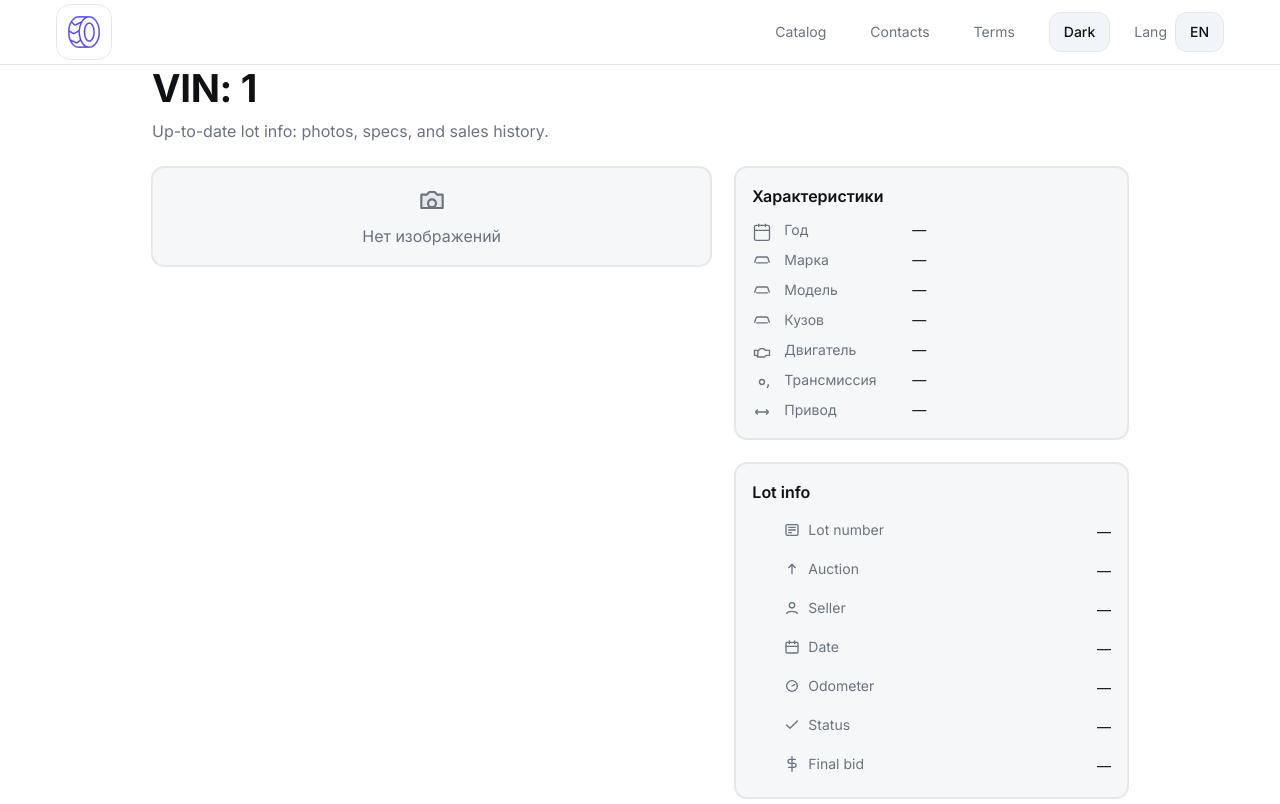
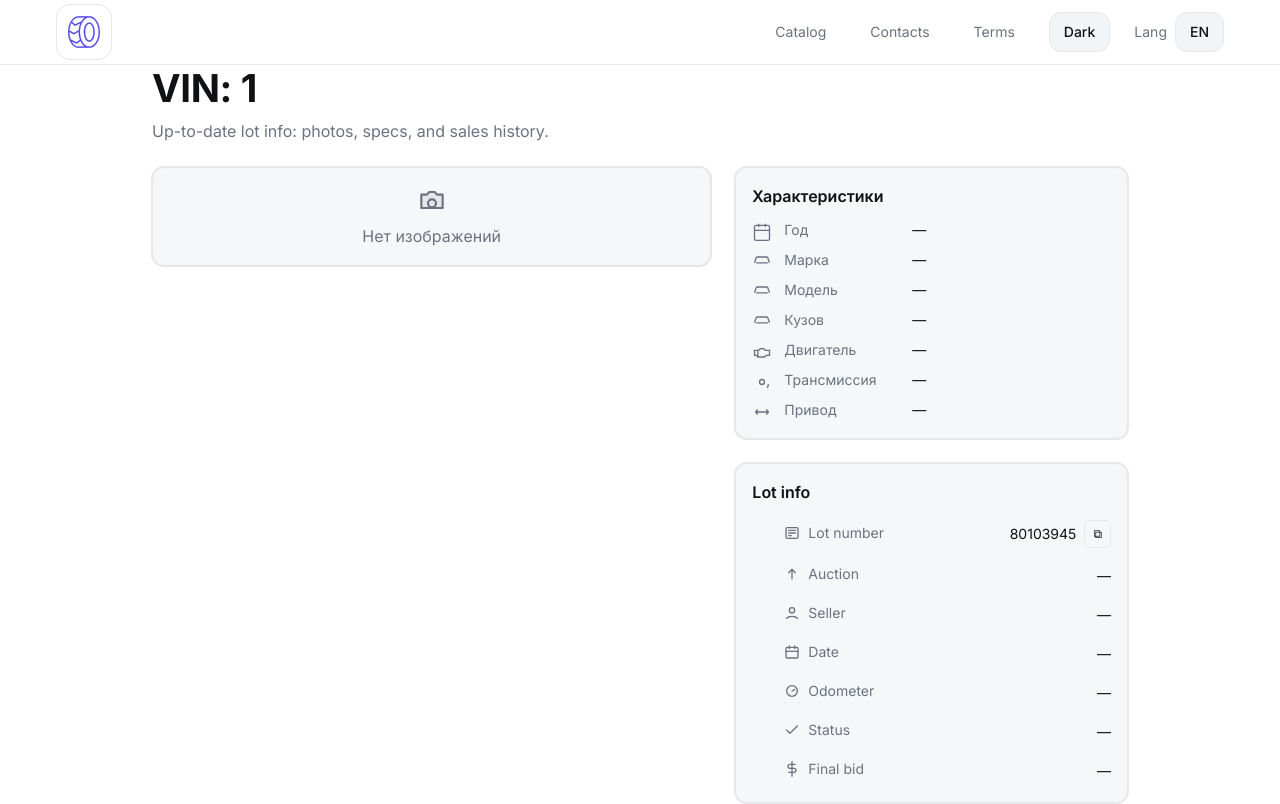
Before and after one commit to KestutisTreciokas/vinops, a Next.js app in the folder frontend/: page /1/vin/1 in a window 1280 px wide. Shown: the top 804 px of the page. Built offline with nearby package versions, Linux system fonts and the light colour scheme.

Commit message:
vin: show Copy button via lotNumber fallback from history

```diff
--- a/frontend/src/app/[lang]/vin/[vin]/page.tsx
+++ b/frontend/src/app/[lang]/vin/[vin]/page.tsx
@@ -26,7 +26,7 @@ export default function VinPage({ params }: { params: { lang: 'ru'|'en', vin: st
         {/* Правая колонка: характеристики и инфо по лоту */}
         <div className="lg:col-span-5 space-y-6">
           <Specs lang={lang} data={data} />
-          <LotInfo lang={lang} data={data} />
+          <LotInfo history={data.history} lang={lang} data={data} />
         </div>
 
         {/* Ниже — история продаж на всю ширину */}
--- a/frontend/src/components/vin2/LotInfo.tsx
+++ b/frontend/src/components/vin2/LotInfo.tsx
@@ -4,13 +4,13 @@ import Row from './_Row'
 import CopyButton from '@/components/common/CopyButton'
 import { formatDateISO, formatMiles, formatUsd } from '@/lib/format'
 
-export default function LotInfo({ lot, lang='ru' }:{
-  lot: any; lang?: 'ru'|'en'
+export default function LotInfo({ lot, history, lang='ru' }:{
+  lot: any; history?: any[]; lang?: 'ru'|'en'
 }) {
   const t = (ru: string, en: string) => (lang === 'ru' ? ru : en)
 
+  // маленькие монохромные иконки (inline SVG)
   const stroke = { stroke: 'currentColor', strokeWidth: 2, fill: 'none', strokeLinecap: 'round' as const, strokeLinejoin: 'round' as const }
-
   const I = {
     num:    (<svg width="16" height="16" viewBox="0 0 24 24" {...stroke}><rect x="3" y="4" width="18" height="16" rx="2"/><path d="M7 8h10M7 12h10M7 16h4"/></svg>),
     auc:    (<svg width="16" height="16" viewBox="0 0 24 24" {...stroke}><path d="M7 10l5-5 5 5M12 5v14"/></svg>),
@@ -21,6 +21,12 @@ export default function LotInfo({ lot, lang='ru' }:{
     price:  (<svg width="16" height="16" viewBox="0 0 24 24" {...stroke}><path d="M12 1v22M17 5H9a3 3 0 100 6h6a3 3 0 110 6H7"/></svg>)
   }
 
+  // Фоллбэк lotNumber: lot.lotNumber -> lot.lot -> первый осмысленный lot из history
+  const historyLot = Array.isArray(history)
+    ? (history.find((r:any)=> r && r.lot)?.lot ?? history[0]?.lot)
+    : undefined
+  const lotNumber = lot?.lotNumber ?? lot?.lot ?? historyLot ?? null
+
   return (
     <div className="card p-4">
       <h3 className="card-title mb-3">{t('Информация о лоте', 'Lot info')}</h3>
@@ -28,10 +34,10 @@ export default function LotInfo({ lot, lang='ru' }:{
         <Row
           k={<span className="inline-flex items-center gap-2">{I.num}{t('Номер лота','Lot number')}</span>}
           v={
-            lot?.lotNumber
+            lotNumber
               ? <span className="inline-flex items-center gap-2">
-                  {String(lot.lotNumber)}
-                  <CopyButton text={String(lot.lotNumber)} title={t('Скопировать номер','Copy number')} />
+                  {String(lotNumber)}
+                  <CopyButton text={String(lotNumber)} title={t('Скопировать номер','Copy number')} />
                 </span>
               : '—'
           }
```
